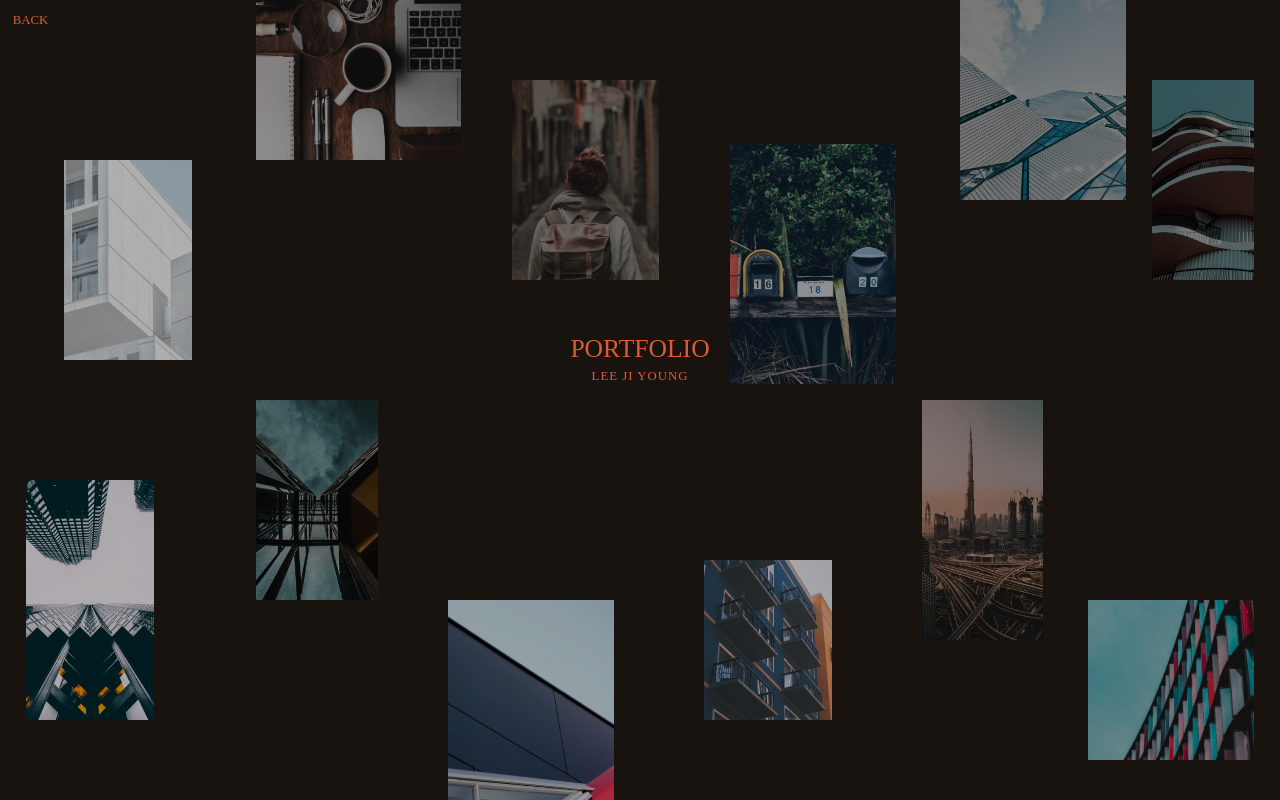
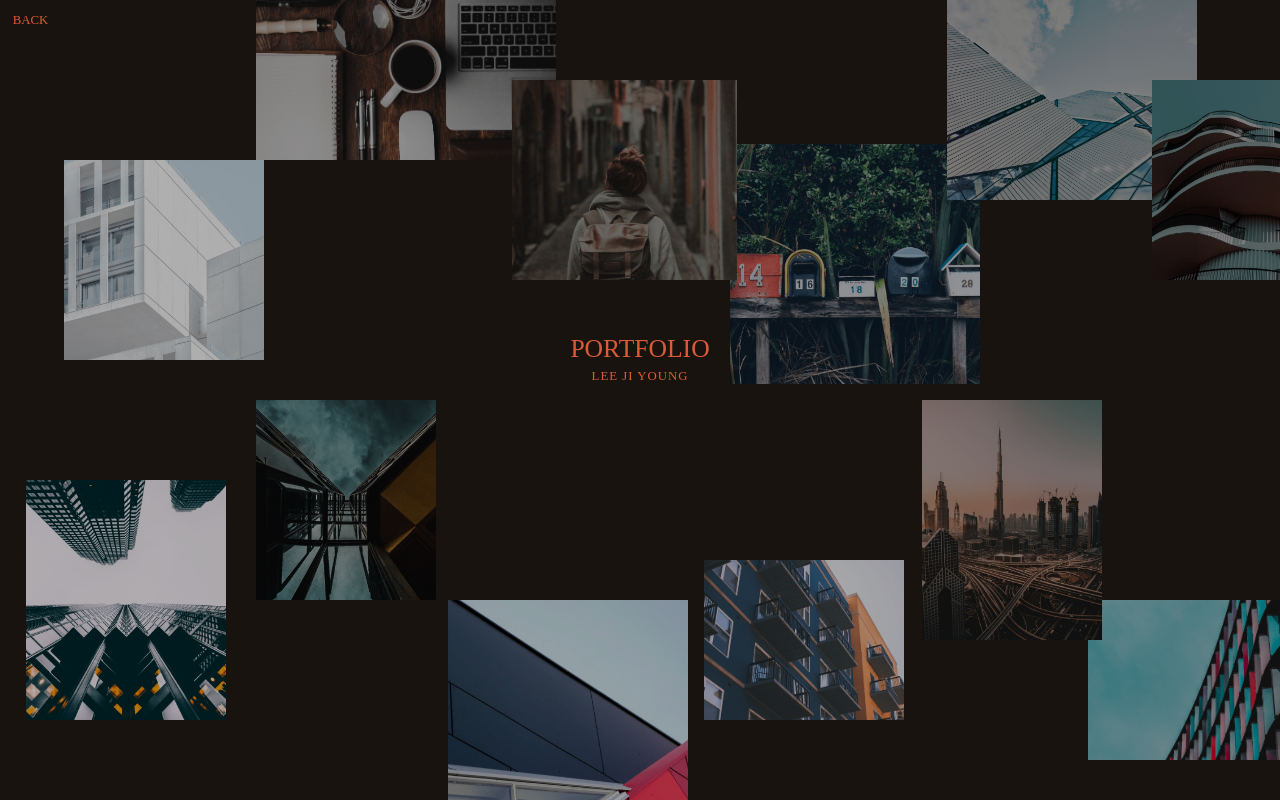
Before and after one commit to L-jy16/jy_portfolio_C, a React (Create React App) app: page /home in a window 1280 px wide. Built offline with nearby package versions, Linux system fonts and the light colour scheme; a web font is replaced by a local one.

Commit message:
2024.01.04

```diff
--- a/src/assets/scss/section/_home2.scss
+++ b/src/assets/scss/section/_home2.scss
@@ -58,7 +58,7 @@
 
 
             &.i01 {
-                width: 10vw;
+                width: 200px;
                 height: 25vh;
                 object-position: center;
                 object-fit: cover;
@@ -68,7 +68,7 @@
             }
 
             &.i06 {
-                width: 10vw;
+                width: 200px;
                 height: 30vh;
                 object-position: center;
                 object-fit: cover;
@@ -78,7 +78,7 @@
             }
 
             &.i08 {
-                width: 13vw;
+                width: 240px;
                 height: 25vh;
                 object-position: center;
                 object-fit: cover;
@@ -88,7 +88,7 @@
             }
 
             &.i10 {
-                width: 10vw;
+                width: 200px;
                 height: 20vh;
                 object-position: center;
                 object-fit: cover;
@@ -100,7 +100,7 @@
 
 
             &.i02 {
-                width: 16vw;
+                width: 300px;
                 height: 20vh;
                 object-position: center;
                 object-fit: cover;
@@ -110,7 +110,7 @@
             }
 
             &.i04 {
-                width: 13vw;
+                width: 250px;
                 height: 30vh;
                 object-position: center;
                 object-fit: cover;
@@ -120,7 +120,7 @@
             }
 
             &.i12 {
-                width: 13vw;
+                width: 250px;
                 height: 20vh;
                 object-position: center;
                 object-fit: cover;
@@ -131,7 +131,7 @@
 
 
             &.i07 {
-                width: 9.5vw;
+                width: 180px;
                 height: 25vh;
                 object-position: center;
                 object-fit: cover;
@@ -141,7 +141,7 @@
             }
 
             &.i03 {
-                width: 11.5vw;
+                width: 225px;
                 height: 25vh;
                 object-position: center;
                 object-fit: cover;
@@ -151,17 +151,17 @@
             }
 
             &.i05 {
-                width: 13vw;
+                width: 250px;
                 height: 25vh;
                 object-position: center;
                 object-fit: cover;
-                left: 75%;
+                left: 74%;
                 top: 0%;
                 filter: brightness(0.5);
             }
 
             &.i09 {
-                width: 8vw;
+                width: 150px;
                 height: 25vh;
                 object-position: center;
                 object-fit: cover;
@@ -173,7 +173,7 @@
 
 
             &.i11 {
-                width: 9.5vw;
+                width: 180px;
                 height: 30vh;
                 object-position: center;
                 object-fit: cover;
@@ -190,4 +190,132 @@
 
 }
 
-@media (max-width: 800px) {}
+@media (max-width: 800px) {
+    #active__wrap {
+
+        #active__title {
+            // top: 10%;
+            // transform: translate(-50%, 0%);
+            // text-align: center;
+
+            h2 {
+                font-size: 5vw;
+            }
+
+            span {
+                font-size: 2.5vw;
+            }
+        }
+
+        .imgs {
+            width: 100%;
+            height: 100%;
+            position: absolute;
+
+            #back_button {
+                font-size: 3vw;
+            }
+
+            // img {
+            //     &.i01 {
+            //         left: 5%;
+            //         top: 25%;
+            //         width: 43%;
+            //         height: 6vh;
+            //         filter: brightness(1);
+            //     }
+
+            //     &.i02 {
+            //         left: 50%;
+            //         top: 25%;
+            //         width: 43%;
+            //         height: 6vh;
+            //         filter: brightness(1);
+            //     }
+
+            //     &.i03 {
+            //         left: 5%;
+            //         top: 32%;
+            //         width: 43%;
+            //         height: 6vh;
+            //         filter: brightness(1);
+            //     }
+
+            //     &.i04 {
+            //         left: 50%;
+            //         top: 32%;
+            //         width: 43%;
+            //         height: 6vh;
+            //         filter: brightness(1);
+            //     }
+
+            //     &.i05 {
+            //         left: 5%;
+            //         top: 39%;
+            //         width: 88%;
+            //         height: 6vh;
+            //         filter: brightness(1);
+            //     }
+
+            //     &.i06 {
+            //         left: 5%;
+            //         top: 46%;
+            //         width: 88%;
+            //         height: 6vh;
+            //         filter: brightness(1);
+            //     }
+
+            //     &.i07 {
+            //         left: 5%;
+            //         top: 53%;
+            //         width: 43%;
+            //         height: 6vh;
+            //         filter: brightness(1);
+            //     }
+
+            //     &.i08 {
+            //         left: 50%;
+            //         top: 53%;
+            //         width: 43%;
+            //         height: 6vh;
+            //         filter: brightness(1);
+            //     }
+
+            //     &.i09 {
+            //         left: 5%;
+            //         top: 60%;
+            //         width: 43%;
+            //         height: 6vh;
+            //         filter: brightness(1);
+            //     }
+
+            //     &.i10 {
+            //         left: 50%;
+            //         top: 60%;
+            //         width: 43%;
+            //         height: 6vh;
+            //         filter: brightness(1);
+            //     }
+
+            //     &.i11 {
+            //         left: 5%;
+            //         top: 67%;
+            //         width: 43%;
+            //         height: 6vh;
+            //         filter: brightness(1);
+            //     }
+
+            //     &.i12 {
+            //         left: 50%;
+            //         top: 67%;
+            //         width: 43%;
+            //         height: 6vh;
+            //         filter: brightness(1);
+            //     }
+
+            // }
+
+        }
+
+    }
+}
--- a/src/assets/scss/section/_workdeatail.scss
+++ b/src/assets/scss/section/_workdeatail.scss
@@ -1575,6 +1575,7 @@
             }
 
             .comment_link {
+                display: block;
                 text-align: right;
                 font-size: 4vw;
                 font-family: var(--mainEn-font);
```
Also changed, not shown: src/components/work/Popup.jsx (added, +101 -0 lines).
